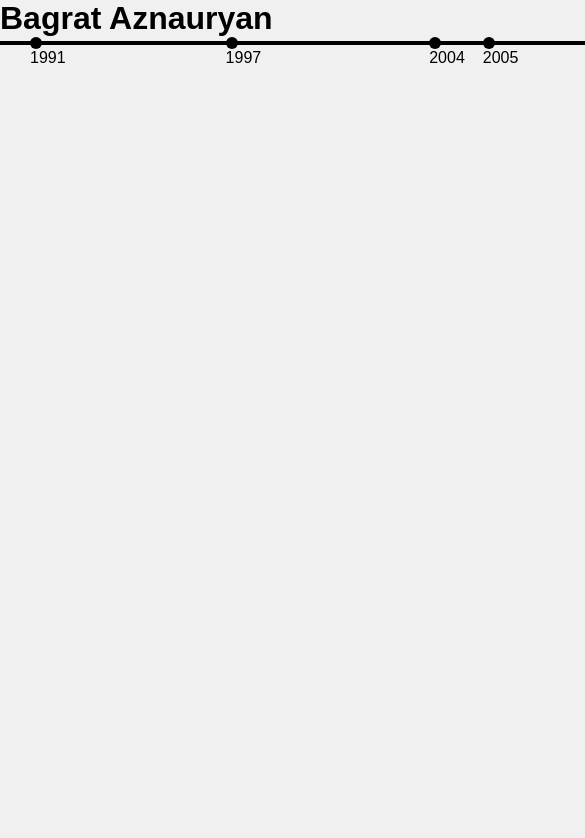
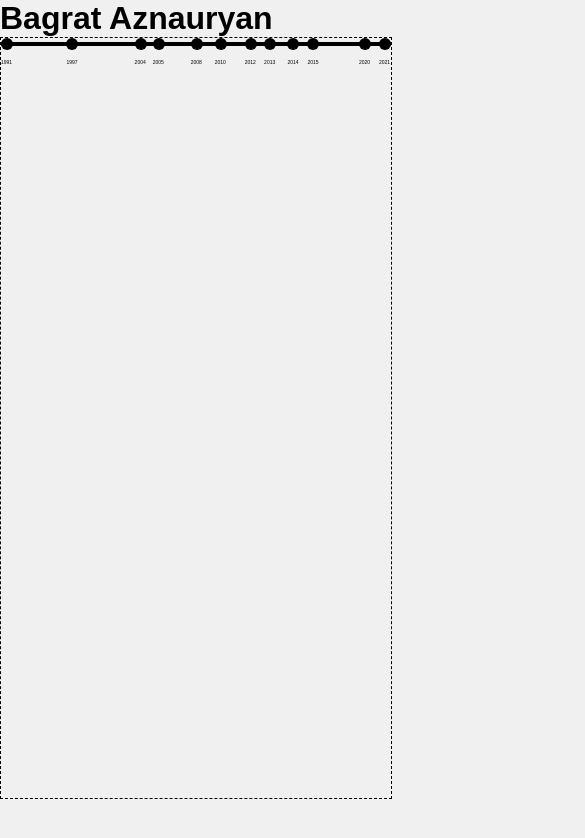
Before and after one commit to bagrat/bagrat.io, a Vue app: page / in a window 390 px wide. Shown: the top 838 px of the page, 585 px wide, since content can reach past the window. Built offline with nearby package versions, Linux system fonts and the light colour scheme.

Commit message:
Make event markers responsive (to be refined)

```diff
--- a/src/assets/base.css
+++ b/src/assets/base.css
@@ -61,8 +61,10 @@
 /* } */
 
 body {
-  min-height: 100%;
+  /* min-height: 100%; */
+  /* min-width: 100%; */
 /*   color: var(--color-text); */
+  width: 100%;
   background: var(--color-main-background);
   font-family: 'Fira Code', sans-serif;
   margin: 0 0 0 0;
--- a/src/assets/main.css
+++ b/src/assets/main.css
@@ -1,12 +1,13 @@
 @import "./base.css";
 
-/* #app { */
-/*   max-width: 1280px; */
-/*   margin: 0 auto; */
-/*   padding: 2rem; */
+#app {
+  /* max-width: 1280px; */
+  /* margin: 0 auto; */
+  /* padding: 2rem; */
 
-/*   font-weight: normal; */
-/* } */
+  /* font-weight: normal; */
+  width: 100%;
+}
 
 /* a, */
 /* .green { */
--- a/src/components/EventMarkers.vue
+++ b/src/components/EventMarkers.vue
@@ -1,11 +1,9 @@
 <script setup>
-import { defineProps } from 'vue'
+import { onMounted, onUnmounted, defineProps, ref, computed } from 'vue'
 
 const { events } = defineProps({
   events: Array,
 })
-
-const spacingMultiplier = 2;
 
 function getPreciseDelta(event, nextEvent) {
   if (event.year === nextEvent.year) {
@@ -34,13 +32,32 @@ function getEventsWithDeltas(events) {
   })
 }
 
-const eventsWithDeltas = getEventsWithDeltas(events)
+const windowWidth = ref(window.innerWidth)
+console.log(windowWidth)
+onMounted(() => {
+    window.addEventListener('resize', () => {windowWidth.value = window.innerWidth})
+})
+onUnmounted(() => {
+    window.removeEventListener('resize', () => {windowWidth.value = window.innerWidth})
+})
+
+const totalMonths = getPreciseDelta(events[0], events[events.length - 1])
+const spacingMultiplier = computed(() => { return (windowWidth.value - 12 * events.length) / totalMonths })
+
+const eventsWithDeltas = getEventsWithDeltas(events).map((eventWithDelta) => {
+  return {
+    ...eventWithDelta,
+    marginLeft: computed(() => {
+      return eventWithDelta.delta * spacingMultiplier.value
+    }),
+  }
+})
 </script>
 
 <template>
   <ul id="events">
     <template v-for="eventMarker in eventsWithDeltas">
-      <li :style="{'margin-left': `${eventMarker.delta * spacingMultiplier}px`}">
+      <li :style="{'margin-left': `${eventMarker.marginLeft.value}px`}">
         <div></div>
         <span>{{ eventMarker.year }}</span>
       </li>
@@ -55,7 +72,7 @@ ul#events {
   margin: 0 0 0 0;
   padding: 0 0 0 0;
   z-index: 0;
-  padding-left: 30px;
+  padding-left: 0px;
 
   /* DEBUG */
   /* border: dashed 1px black; */
@@ -90,4 +107,10 @@ ul#events > li > div {
   /* margin-top: 2px; */
   font-size: 8px;
 }
+
+ul#events > li > span {
+  /* DEBUG */
+
+  font-size: 5px;
+}
 </style>
--- a/src/components/Timeline.vue
+++ b/src/components/Timeline.vue
@@ -30,11 +30,12 @@ function handleScroll(direction) {
 <style scoped>
 #timeline-container {
   /* position: relative; */
+  width: 100%;
 
-  max-height: 90vh;
+  /* max-height: 90vh; */
 
   /* DEBUG */
-  /* border: dashed 1px black; */
+  border: dashed 1px black;
 }
 
 #timeline-axis {
@@ -44,8 +45,8 @@ function handleScroll(direction) {
   min-height: 2px;
   height: 4px;
 
-  width: 1000px;
-  min-width: 1000px;
+  width: 100%;
+  /* min-width: 100vw; */
 
   position: absolute;
   z-index: -10;
```
